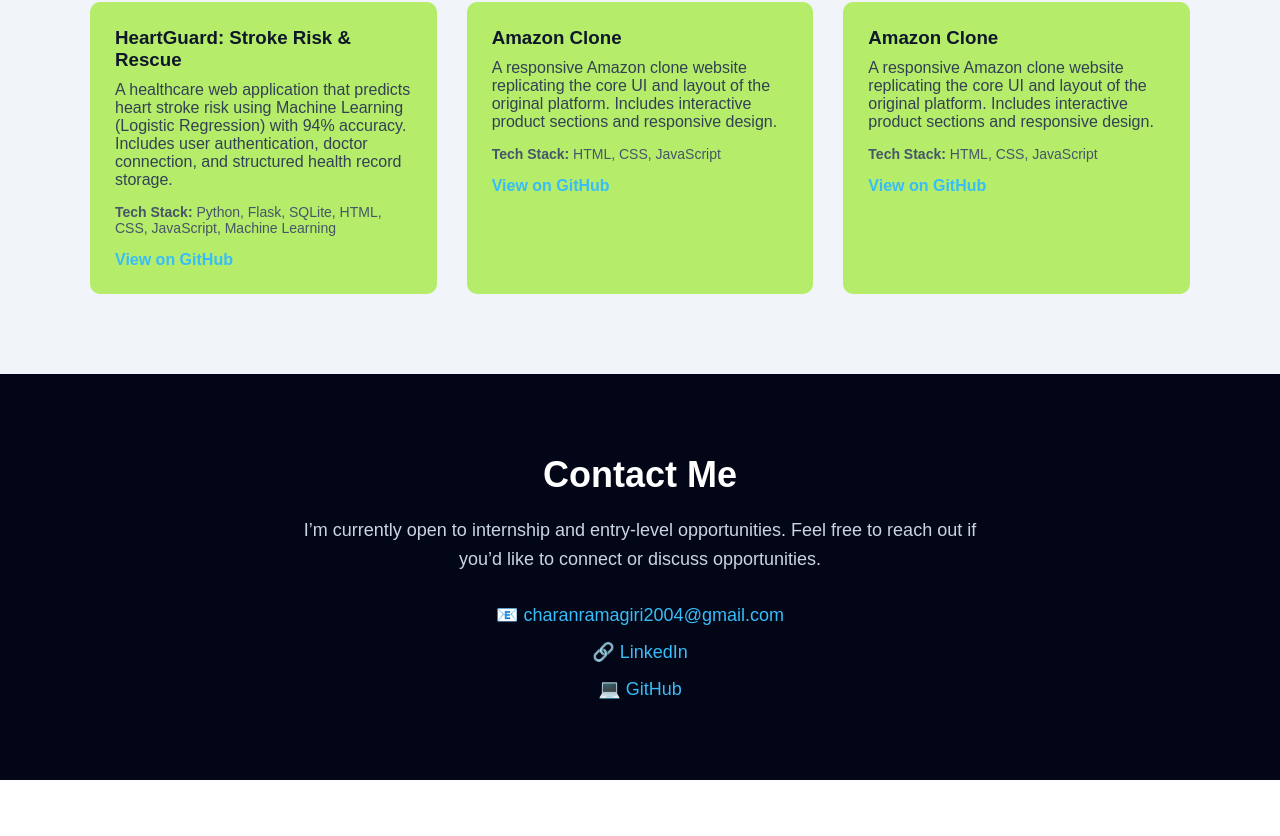
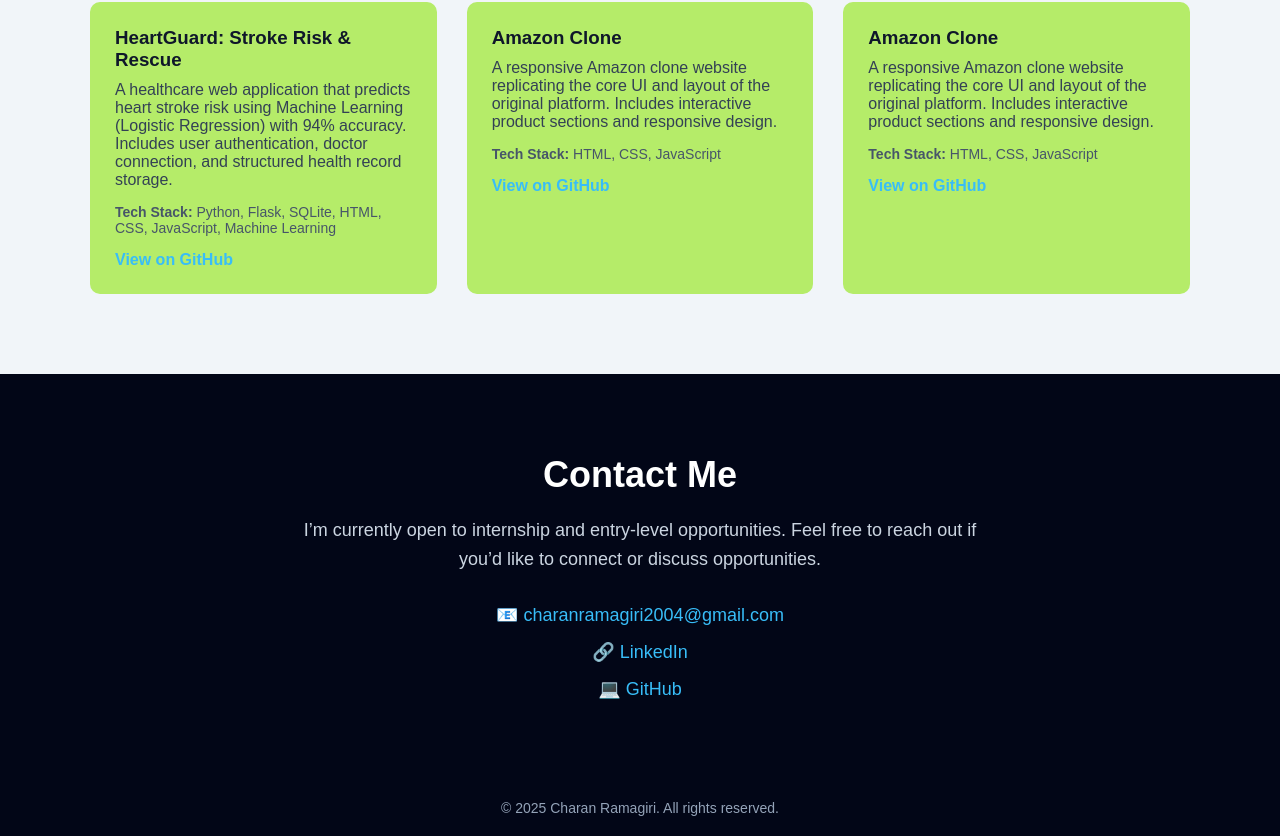
Before and after one commit to charanramagiri/portfolio, a React (Vite) app: page / in a window 1280 px wide. Shown: the part 1794-2630 px from the top of the page. Before the commit the page ends 2574 px from the top, so only its background shows below. Built offline with nearby package versions, Linux system fonts and the light colour scheme.

Commit message:
footer section and navbar links implemented

```diff
--- a/src/App.jsx
+++ b/src/App.jsx
@@ -4,6 +4,7 @@
 import Skills from "./components/Skills/Skills";
 import Projects from "./components/Projects/Projects"
 import Contact from "./components/Contact/Contact";
+import Footer from "./components/Footer/Footer";
 
 function App() {
   return (
@@ -14,6 +15,7 @@
       <Skills />
       <Projects />
       <Contact />
+      <Footer />
     </div>
   );
 }
--- a/src/components/Footer/Footer.css
+++ b/src/components/Footer/Footer.css
@@ -0,0 +1,7 @@
+.footer{
+    background-color: #020617;
+    color: #94a3b8;
+    text-align: center;
+    padding: 20px;
+    font-size: 14px;
+}
--- a/src/components/Footer/Footer.jsx
+++ b/src/components/Footer/Footer.jsx
@@ -0,0 +1,13 @@
+import "./Footer.css";
+
+function Footer() {
+  return (
+    <footer className="footer">
+      <p>
+        © {new Date().getFullYear()} Charan Ramagiri. All rights reserved.
+      </p>
+    </footer>
+  );
+}
+
+export default Footer;
--- a/src/components/Navbar/Navbar.jsx
+++ b/src/components/Navbar/Navbar.jsx
@@ -6,10 +6,10 @@
       <h2 className="logo">Charan</h2>
 
       <ul className="nav-links">
-        <li>About</li>
-        <li>Skills</li>
-        <li>Projects</li>
-        <li>Contact</li>
+        <li><a href="#about">About</a></li>
+        <li><a href="#skills">Skills</a></li>
+        <li><a href="#projects">Projects</a></li>
+        <li><a href="#contact">Contact</a></li>
       </ul>
     </nav>
   );
--- a/src/index.css
+++ b/src/index.css
@@ -7,3 +7,6 @@
 body {
   font-family: Arial, sans-serif;
 }
+html {
+  scroll-behavior: smooth;
+}
```
